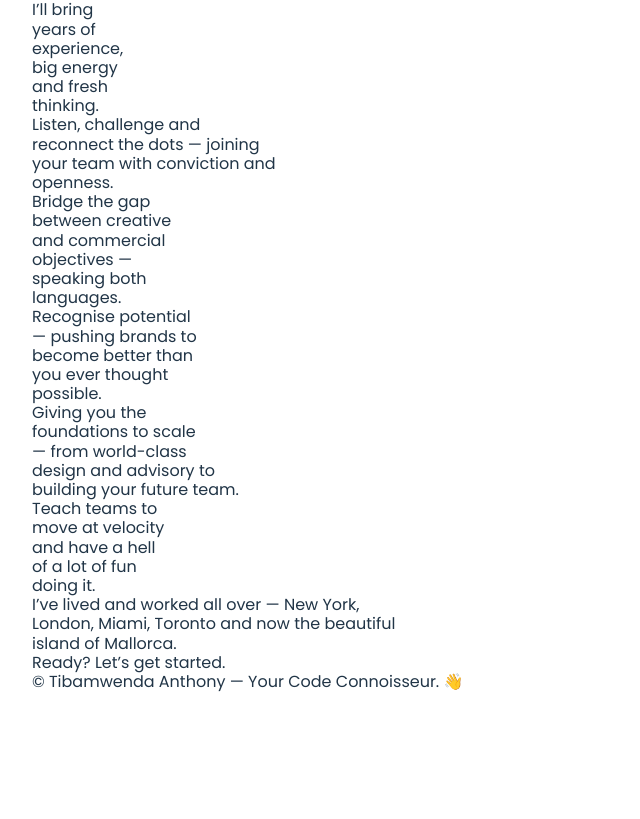
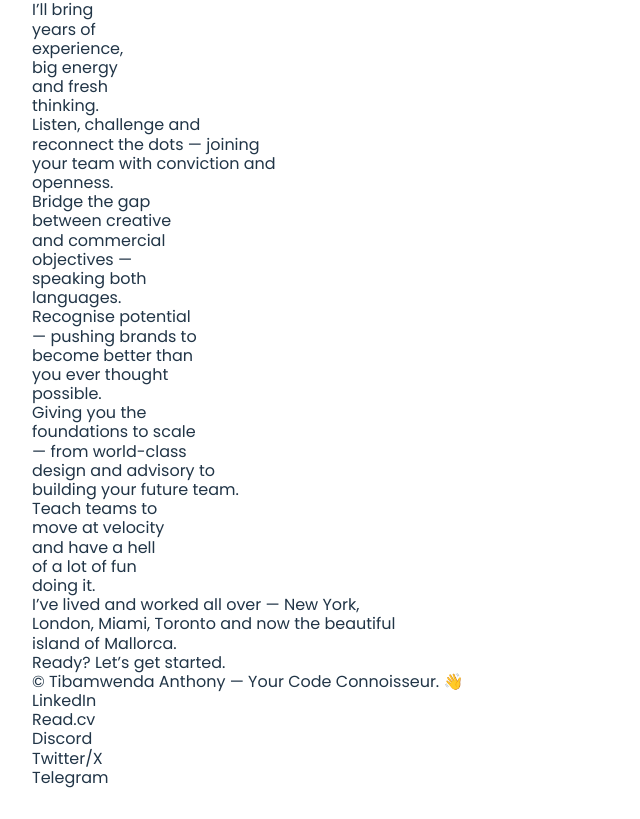
Before and after one commit to AskTiba/Anthony-Portfolio, a React (Vite) app: page / in a window 1280 px wide. Shown: the part 2263-3082 px from the top of the page, without its empty margins (0-640 px from the left). Before the commit the page ends 2986 px from the top, so only its background shows below. Built offline with nearby package versions, Linux system fonts and the light colour scheme; a web font is replaced by a local one.

Commit message:
Update Footer.tsx

```diff
--- a/src/components/Footer.tsx
+++ b/src/components/Footer.tsx
@@ -1,9 +1,46 @@
 const Footer = () => {
   return (
     <>
-      <main>
-        <div className="text-[25px] mt-10">
+      <main className="flex justify-between text-[25px] mt-40">
+        <div className="">
           <p>&copy; Tibamwenda Anthony — Your Code Connoisseur. 👋</p>
+        </div>
+        <div className="flex gap-4 cursor-pointer transition duration-300 ease-in-out">
+          <p
+            className="bg-left-bottom bg-gradient-to-r from-black to-black
+          bg-[length:0%_2px] bg-no-repeat hover:bg-[length:100%_2px]
+          transition-all duration-500 ease-out"
+          >
+            LinkedIn
+          </p>
+          <p
+            className="bg-left-bottom bg-gradient-to-r from-black to-black
+          bg-[length:0%_2px] bg-no-repeat hover:bg-[length:100%_2px]
+          transition-all duration-500 ease-out"
+          >
+            Read.cv
+          </p>
+          <p
+            className="bg-left-bottom bg-gradient-to-r from-black to-black
+          bg-[length:0%_2px] bg-no-repeat hover:bg-[length:100%_2px]
+          transition-all duration-500 ease-out"
+          >
+            Discord
+          </p>
+          <p
+            className="bg-left-bottom bg-gradient-to-r from-black to-black
+          bg-[length:0%_2px] bg-no-repeat hover:bg-[length:100%_2px]
+          transition-all duration-500 ease-out"
+          >
+            Twitter/X
+          </p>
+          <p
+            className="bg-left-bottom bg-gradient-to-r from-black to-black
+          bg-[length:0%_2px] bg-no-repeat hover:bg-[length:100%_2px]
+          transition-all duration-500 ease-out"
+          >
+            Telegram
+          </p>
         </div>
       </main>
     </>
```
